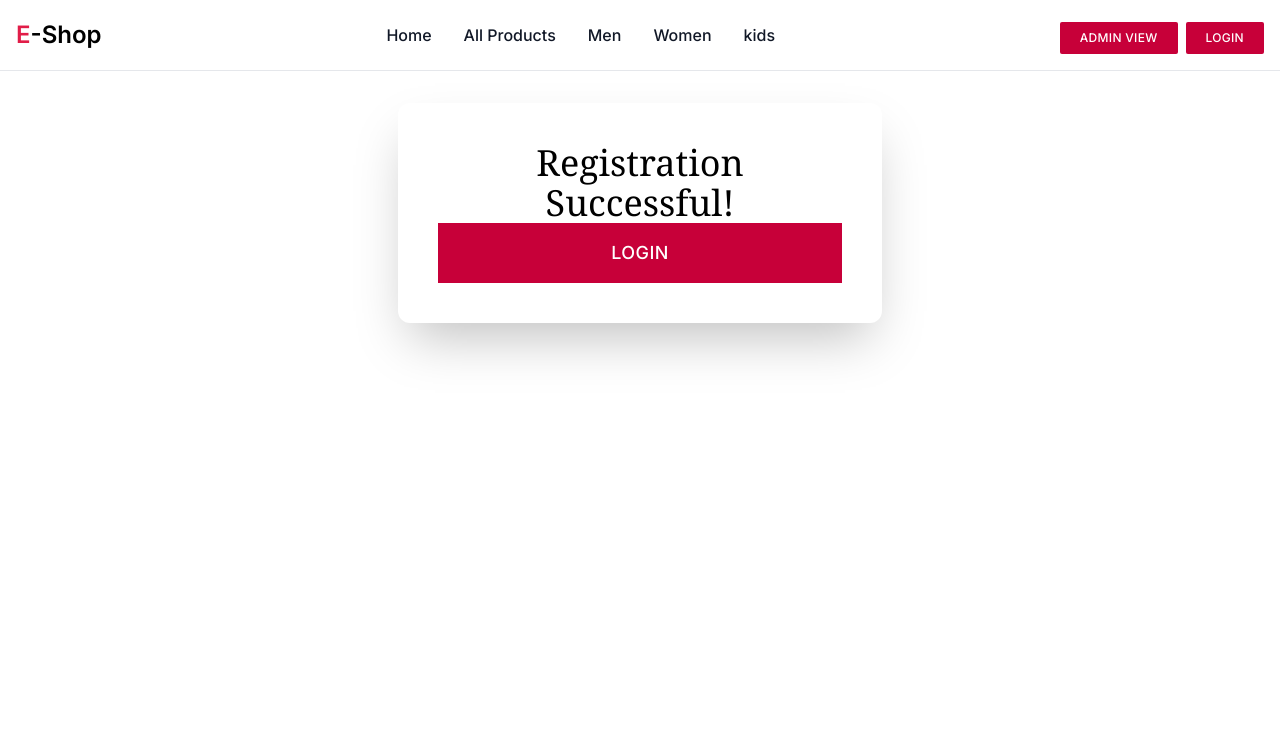
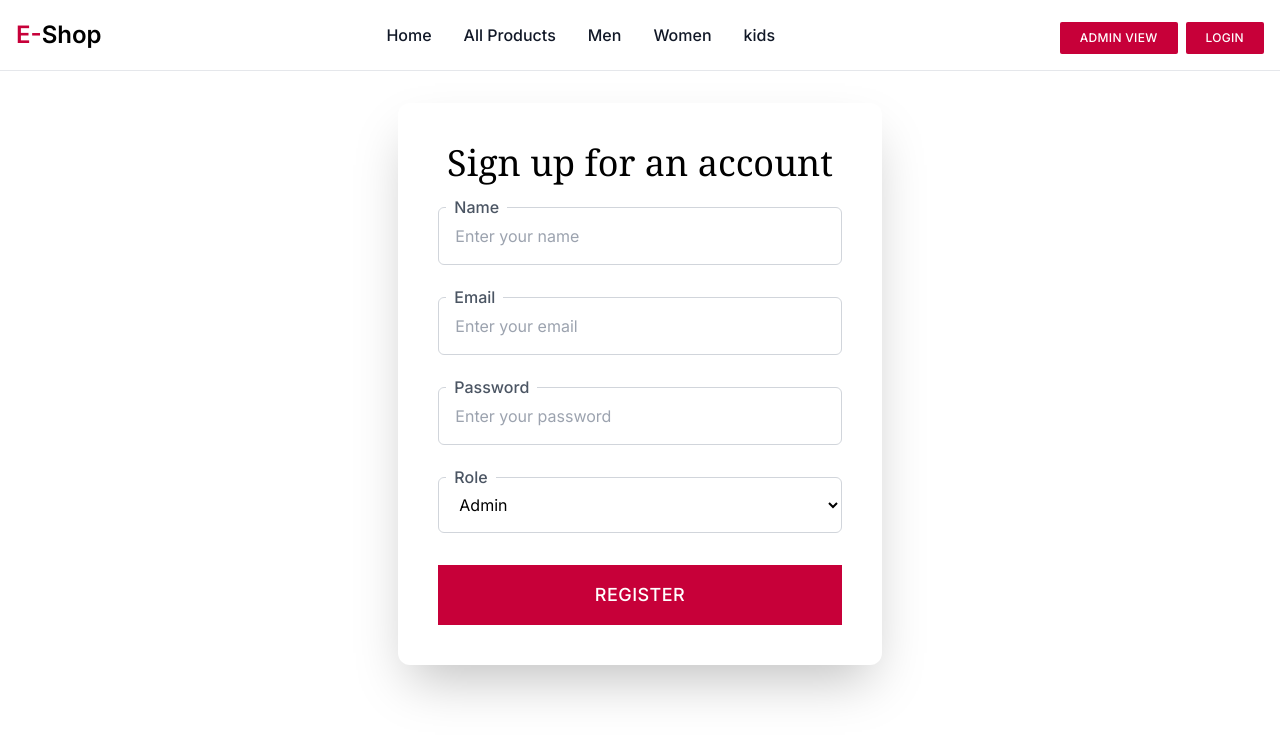
Before and after one commit to azizul96/e-commerce, a Next.js app: page /register in a window 1280 px wide. Shown: the top 738 px of the page. Built offline with nearby package versions, Linux system fonts and the light colour scheme.

Commit message:
create login and registration

```diff
--- /dev/null
+++ b/src/app/api/register/route.js
@@ -0,0 +1,46 @@
+import connectToDB from "@/database";
+import Joi from "joi";
+import { NextResponse } from "next/server";
+
+
+
+
+
+const schema = Joi.object({
+  name: Joi.string().required(),
+  email: Joi.string().email().required(),
+  password: Joi.string().min(6).required(),
+  role: Joi.string().required(),
+})
+
+export const dynamic = 'force-dynamic'
+
+export async function POST(req){
+  await connectToDB();
+
+  const {name, email, password, role} = await req.json();
+
+  // Validate the schema
+  const {error} = schema.validate({name,email, password, role});
+
+  if(error){
+    return NextResponse.json({
+      success: false,
+      message: email.details[0]
+    })
+  }
+
+  try{
+
+  }
+  catch(error){
+    console.log('Error in registration');
+
+    return NextResponse.json({
+      success: false,
+      message: 'Something went wrong!'
+    })
+  }
+
+
+}
--- a/src/app/login/page.js
+++ b/src/app/login/page.js
@@ -1,9 +1,44 @@
 "use client"
+
+import InputComponent from "@/components/FormElements/InputComponent/InputComponent";
+import SelectComponent from "@/components/FormElements/SelectComponent/SelectComponent";
+import { loginFormControls } from "@/utils";
+import Link from "next/link";
 
 const Login = () => {
   return (
     <div className="bg-white relative">
-      Login
+      <div className="flex flex-col items-center justify-between pt-0 pr-10 pb-0 pl-10 mt-8 mr-auto xl:px-5 lg:flex-row ">
+        <div className="flex flex-col justify-center items-center w-full pr-10 pl-10 lg:flex-row">
+          <div className="w-full mt-10 mr-0 mb-0 ml-0 relative max-w-2xl  lg:mt-0 lg:w-5/12">
+            <div className="flex flex-col items-center justify-start pt-10 pr-10 pb-10 pl-10 bg-white shadow-2xl rounded-xl relative z-10">
+              <p className="w-full text-4xl font-medium text-center font-serif ">
+                Login
+              </p>
+              <div className="w-full mt-6 mr-0 mb-0 ml-0 relative space-y-8 ">
+                  {
+                    loginFormControls.map(controlItem =>
+                      controlItem.componentType === 'input' ?
+                      (<InputComponent
+                      type={controlItem.type}
+                      placeholder={controlItem.placeholder}
+                      label={controlItem.label}
+                      />)
+                      : null)
+                  }
+                  <button className="inline-flex w-full items-center justify-center bg-[#C70039] px-6 py-4 text-lg text-white transition-all duration-200 ease-in-out focus:shadow font-medium uppercase tracking-wide">
+                    Login
+                  </button>
+                  <div className="flex flex-col gap-2 text-center">
+                    <p>OR</p>
+                    <Link href="/register" className="text-[#C70039] font-bold hover:underline">Register</Link>
+                  </div>
+                </div>
+
+            </div>
+          </div>
+        </div>
+      </div>
     </div>
   );
 };
--- a/src/app/register/page.js
+++ b/src/app/register/page.js
@@ -1,8 +1,12 @@
 "use client"
+
+import InputComponent from "@/components/FormElements/InputComponent/InputComponent";
+import SelectComponent from "@/components/FormElements/SelectComponent/SelectComponent";
+import { registrationFormControls } from "@/utils";
 
 
 
-const isRegistered = true;
+const isRegistered = false;
 
 const Register = () => {
   return (
@@ -21,7 +25,26 @@ const Register = () => {
                 <button className="inline-flex w-full items-center justify-center bg-[#C70039] px-6 py-4 text-lg text-white transition-all duration-200 ease-in-out focus:shadow font-medium uppercase tracking-wide">
                   Login
                 </button>
-                : null
+                : <div className="w-full mt-6 mr-0 mb-0 ml-0 relative space-y-8 ">
+                  {
+                    registrationFormControls.map(controlItem =>
+                      controlItem.componentType === 'input' ?
+                      (<InputComponent
+                      type={controlItem.type}
+                      placeholder={controlItem.placeholder}
+                      label={controlItem.label}
+                      />)
+                      : controlItem.componentType === 'select' ?
+                      (<SelectComponent
+                      option={controlItem.options}
+                      label={controlItem.label}
+                      />)
+                      : null)
+                  }
+                  <button className="inline-flex w-full items-center justify-center bg-[#C70039] px-6 py-4 text-lg text-white transition-all duration-200 ease-in-out focus:shadow font-medium uppercase tracking-wide">
+                    Register
+                  </button>
+                </div>
               }
             </div>
           </div>
--- a/src/components/FormElements/InputComponent/InputComponent.js
+++ b/src/components/FormElements/InputComponent/InputComponent.js
@@ -3,7 +3,7 @@
 const InputComponent = ({label, type, placeholder, value, onChange}) => {
   return (
     <div className="relative">
-      <p className="bg-transparent pt-0 pr-2 pb-0 pl-2 -mt-3 mr-0 mb-0 ml-2 font-medium text-gray-600">
+      <p className=" absolute pt-0 pr-2 pb-0 pl-2 -mt-3 mr-0 mb-0 ml-2 font-medium text-gray-600 bg-white">
         {label}
       </p>
       <input type={type || "text"}  placeholder={placeholder} value={value} onChange={onChange}
--- a/src/components/FormElements/SelectComponent/SelectComponent.js
+++ b/src/components/FormElements/SelectComponent/SelectComponent.js
@@ -3,7 +3,7 @@
 const SelectComponent = ({label, value, onChange, option=[]}) => {
   return (
     <div className="relative">
-      <p className="bg-transparent pt-0 pr-2 pb-0 pl-2 -mt-3 mr-0 mb-0 ml-2 font-medium text-gray-600">
+      <p className="absolute pt-0 pr-2 pb-0 pl-2 -mt-3 mr-0 mb-0 ml-2 font-medium text-gray-600 bg-white">
         {label}
       </p>
       <select value={value} onChange={onChange}
--- a/src/components/Navbar/Navbar.js
+++ b/src/components/Navbar/Navbar.js
@@ -1,7 +1,7 @@
 "use client"
 
 import { GlobalContext } from "@/context";
-import { adminNavOptions, navOptions, styles } from "@/utils";
+import { adminNavOptions, navOptions } from "@/utils";
 import { Fragment, useContext } from "react";
 import CommonModal from "../CommonModal/CommonModal";
 
@@ -36,24 +36,24 @@ const Navbar = () => {
         <nav className="bg-white w-full z-20 top-0 left-0 border-b border-gray-200">
             <div className="max-w-screen-xl flex flex-wrap items-center justify-between mx-auto p-4">
                 <div className="flex items-center cursor-pointer ">
-                    <span className="self-center text-2xl font-semibold whitespace-nowrap"><span className="text-rose-600">E</span>-Shop</span>
+                    <span className="self-center text-2xl font-semibold whitespace-nowrap"><span className="text-[#C70039]">E-</span>Shop</span>
                 </div>
                 <div className="flex md:order-2 gap-2">
                     {
                         !isAdminView && isAuthUser ? (
                             <Fragment>
-                                <button className={styles.button}>Account</button>
-                                <button className={styles.button}>Cart</button>
+                                <button className={"mt-1.5 inline-block bg-[#C70039] px-5 py-2 text-xs font-medium uppercase tracking-wide text-white rounded-sm"}>Account</button>
+                                <button className={"mt-1.5 inline-block bg-[#C70039] px-5 py-2 text-xs font-medium uppercase tracking-wide text-white rounded-sm"}>Cart</button>
                             </Fragment>
                         ) : null
                     }
                     {
                         user?.role === 'admin' ?
-                            isAdminView ? <button className={styles.button}>Client View</button> : <button className={styles.button}>Admin View</button>
+                            isAdminView ? <button className={"mt-1.5 inline-block bg-[#C70039] px-5 py-2 text-xs font-medium uppercase tracking-wide text-white rounded-sm"}>Client View</button> : <button className={"mt-1.5 inline-block bg-[#C70039] px-5 py-2 text-xs font-medium uppercase tracking-wide text-white rounded-sm"}>Admin View</button>
                             : null
                     }
                     {
-                        isAuthUser ? <button className={styles.button}>Logout</button> : <button className={styles.button}>Login</button>
+                        isAuthUser ? <button className={"mt-1.5 inline-block bg-[#C70039] px-5 py-2 text-xs font-medium uppercase tracking-wide text-white rounded-sm"}>Logout</button> : <button className={"mt-1.5 inline-block bg-[#C70039] px-5 py-2 text-xs font-medium uppercase tracking-wide text-white rounded-sm"}>Login</button>
                     }
                     <button
                     data-collapse-toggle="navbar-sticky"
--- /dev/null
+++ b/src/database/index.js
@@ -0,0 +1,14 @@
+import mongoose from "mongoose";
+
+
+const configOptions = {
+  useNewUrlParser: true,
+  useUnifiedTopology:true
+}
+const connectToDB = async()=>{
+  const connectionUrl = 'mongodb+srv://azizul53468:azizul53468@cluster0.c1vw2zf.mongodb.net/';
+
+  mongoose.connect(connectionUrl, configOptions).then(()=>console.log('E-commerce database connected!')).catch((error)=>console.log(error.message))
+}
+
+export default connectToDB;
--- a/src/utils/index.js
+++ b/src/utils/index.js
@@ -74,7 +74,7 @@ export const registrationFormControls = [
       },
       {
         id: "customer",
-        label: "customer",
+        label: "Customer",
       },
     ],
   },
@@ -238,7 +238,3 @@ export const addNewAddressFormControls = [
     componentType: "input",
   },
 ];
-
-export const styles = {
-  button : "mt-1.5 inline-block bg-[#C70039] px-5 py-2 text-xs font-medium uppercase tracking-wide text-white rounded-sm",
-};
```
Also changed, not shown: src/models/user.js (added, +13 -0 lines).
